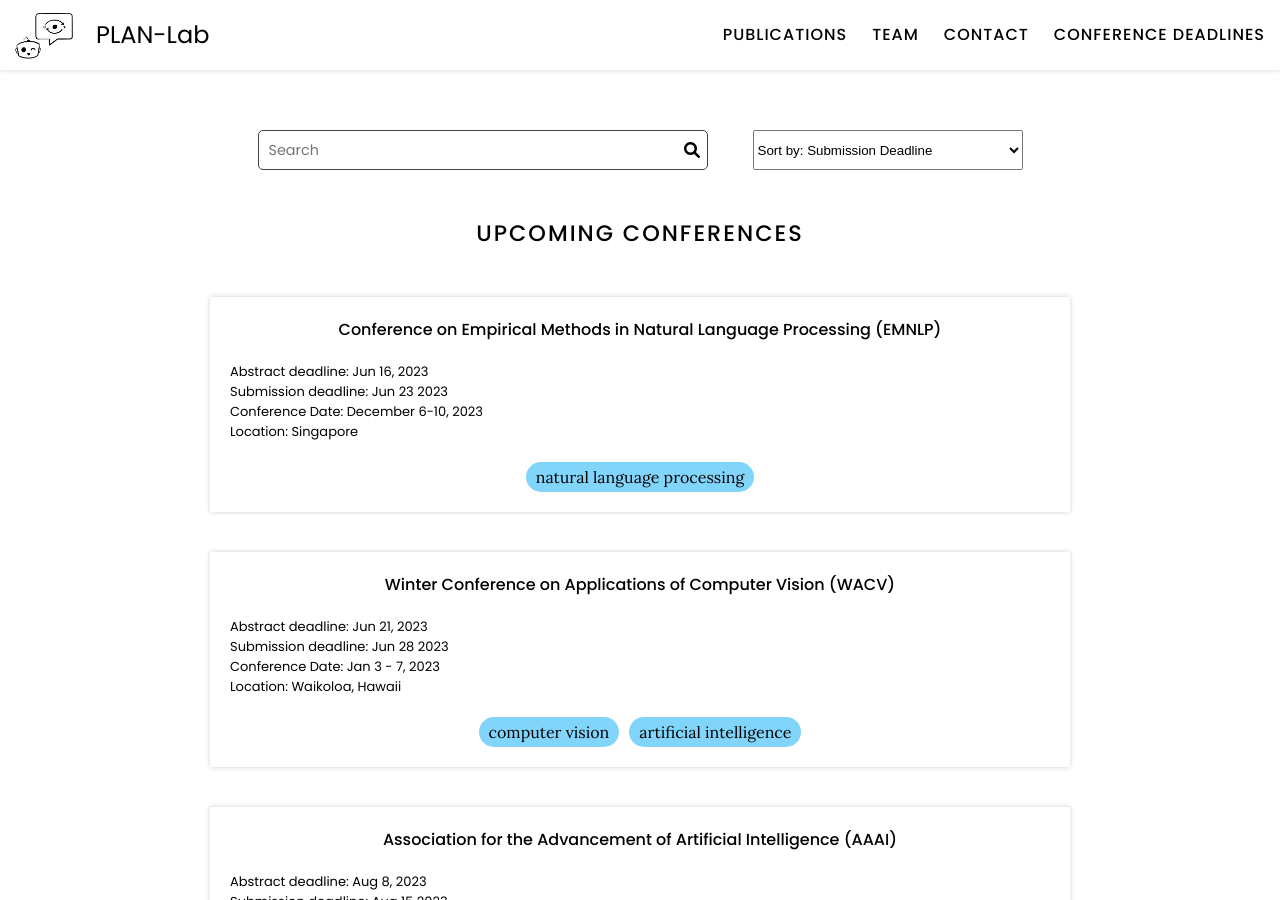
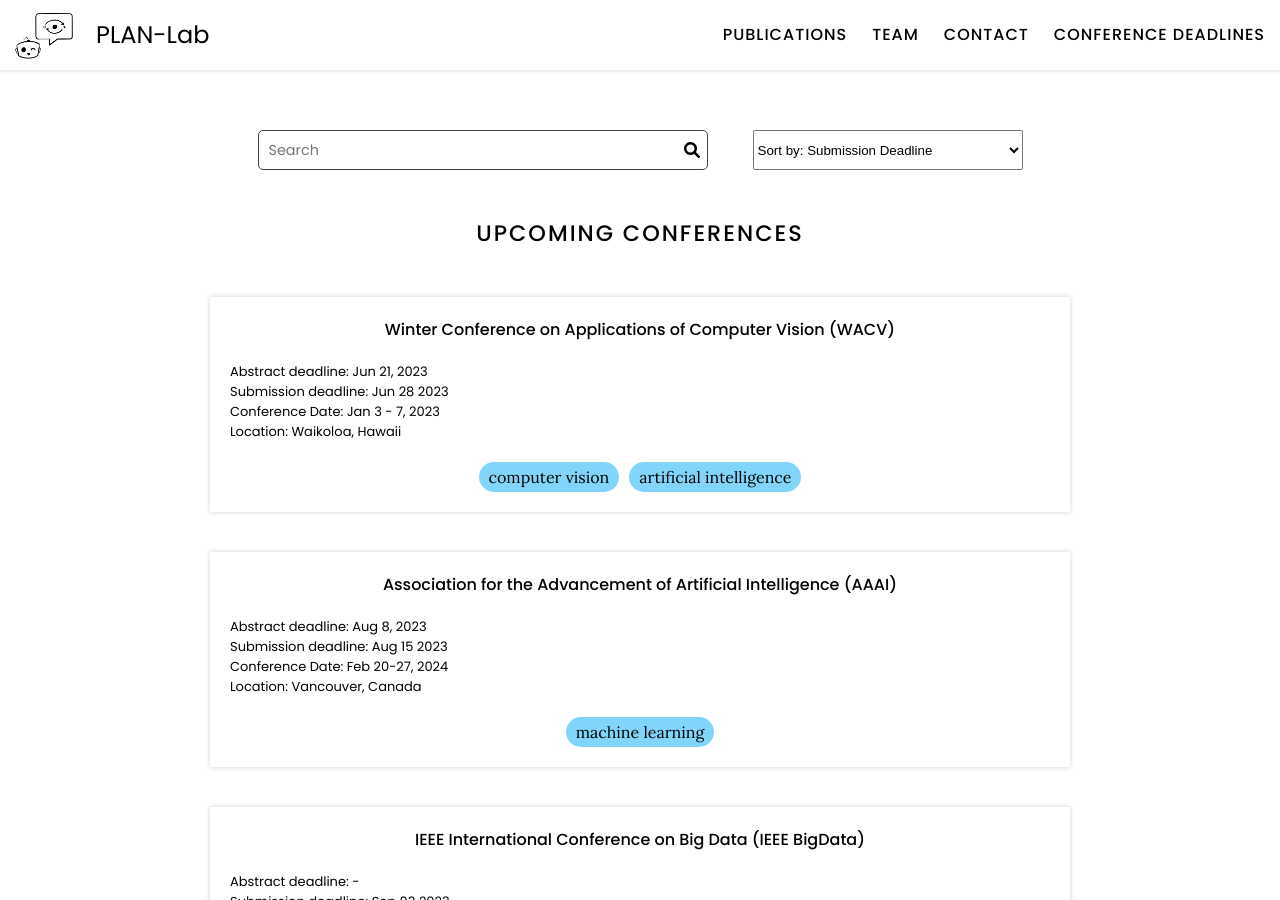
Before and after one commit to XiaonaZhou/plan-lab.github.io, a Jekyll site: the page built from conference-deadlines/index.md, in a window 1280 px wide and 900 px high. Built offline with Jekyll 4.4.1, drawn with Linux system fonts in a browser that asks for light colours.

Commit message:
Fetch Conferences

```diff
--- a/_data/conferences.yaml
+++ b/_data/conferences.yaml
@@ -1,20 +1,3 @@
-- abstract-deadline: Jun 16, 2023
-  acceptance-rate-2019: '-'
-  acceptance-rate-2020: '-'
-  acceptance-rate-2021: '-'
-  acceptance-rate-2022: '-'
-  call-for-papers: https://2023.emnlp.org/
-  conference-date: December 6-10, 2023
-  conference-location: Singapore
-  core-ranking: A
-  h5-index: '154'
-  notification-date: Date(2023,9,6)
-  rebuttal-starts: Date(2023,7,22)
-  sd-for-sorting: 2023-06-23 00:00:00
-  submission-deadline: Jun 23 2023
-  tags:
-  - natural language processing
-  title: Conference on Empirical Methods in Natural Language Processing (EMNLP)
 - abstract-deadline: Jun 21, 2023
   acceptance-rate-2019: '-'
   acceptance-rate-2020: '-'
```
